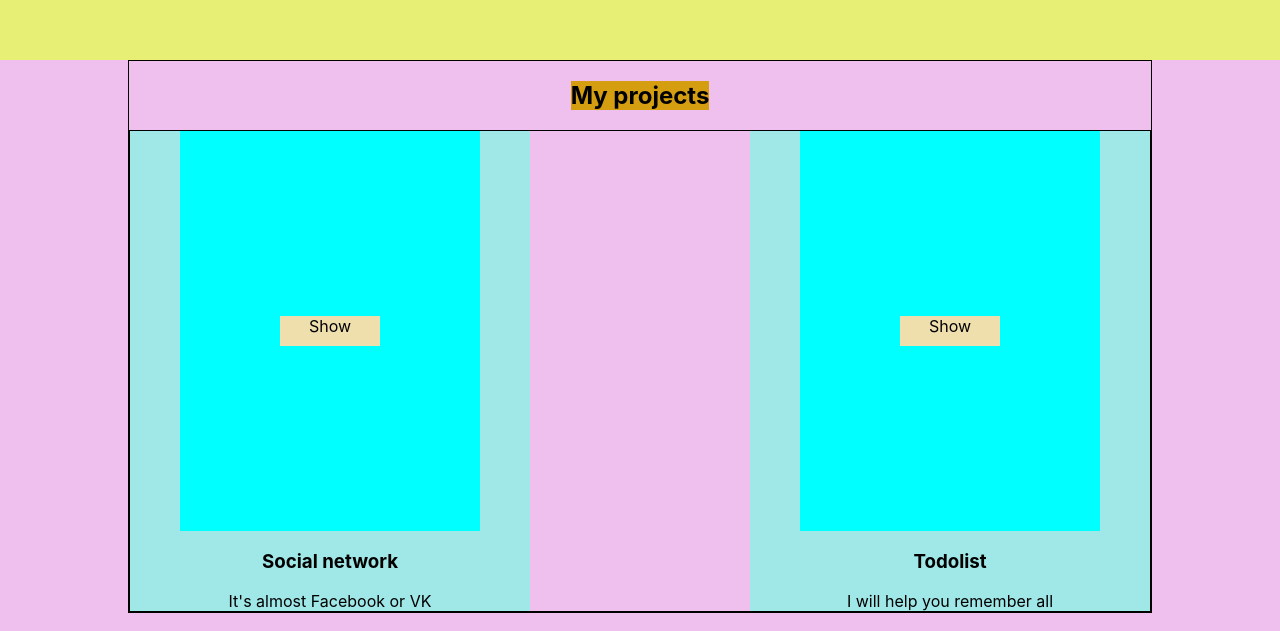
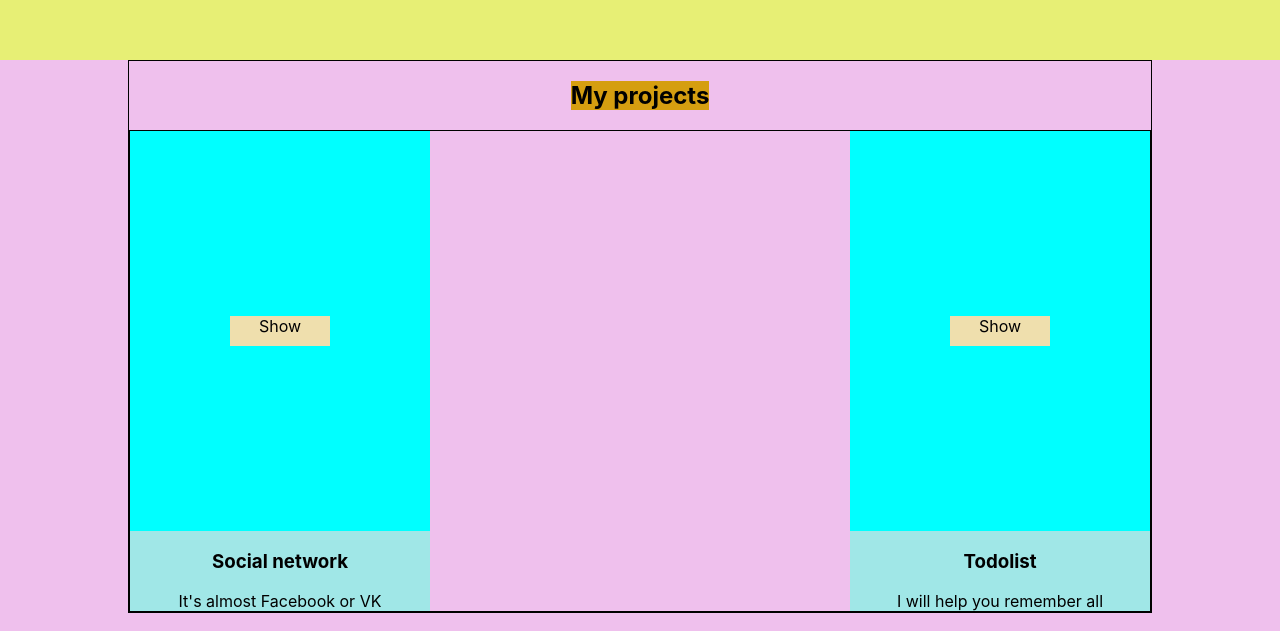
Before and after one commit to Jolud95/portfolio, a React (Create React App) app: page / in a window 1280 px wide. Shown: the part 1620-2251 px from the top of the page. Built offline with nearby package versions, Linux system fonts and the light colour scheme.

Commit message:
Mistakes

```diff
--- a/src/MyProjects/MyProjects.js
+++ b/src/MyProjects/MyProjects.js
@@ -1,7 +1,7 @@
 import style from "./MyProjects.module.css"
 import styleContainer from "./../Common/Styles/Container.module.css"
 import Project from "./Project/Project";
-import pageProject from "./Project/pages/project.png"
+
 
 function Projects() {
     return (
@@ -11,12 +11,10 @@ function Projects() {
                 <div className={style.projects}>
                     <Project title={"Social network"}
                              description={"It's almost Facebook or VK"}
-                             pageDescription={"Page for my project 'Social Network'"}
-                             page={pageProject}/>
+                             pageDescription={"Page for my project 'Social Network'"}/>
                     <Project title={"Todolist"}
                              description={"I will help you remember all"}
-                             pageDescription={"Page for my project 'Todolist'"}
-                             page={pageProject}/>
+                             pageDescription={"Page for my project 'Todolist'"}/>
                 </div>
             </div>
         </div>
--- a/src/MyProjects/Project/Project.module.css
+++ b/src/MyProjects/Project/Project.module.css
@@ -1,5 +1,5 @@
 .project {
-    width: 400px;
+    width: 300px;
     background-color: #a0e7e7;
     display: flex;
     flex-direction: column;
```
